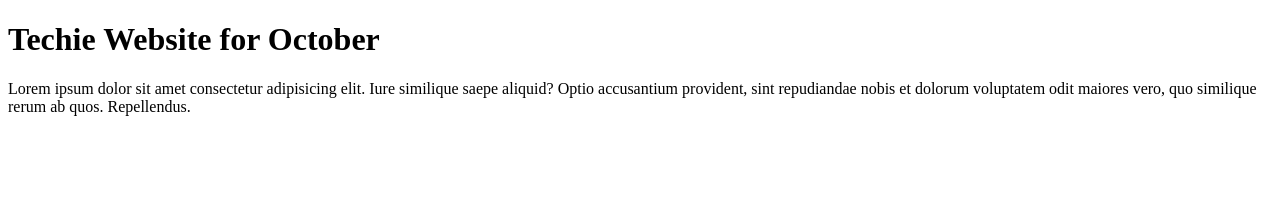
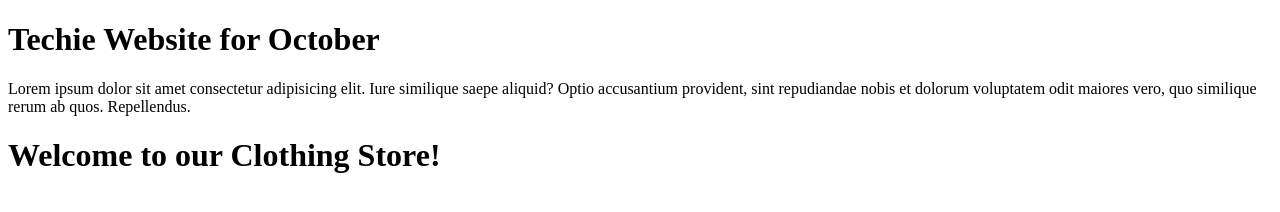
Before and after one commit to ChamodiePubudini/Hackie-Tech-website, a plain HTML site: page index.html in a window 1280 px wide. Drawn offline with Linux system fonts and the light colour scheme.

Commit message:
Welcome message

```diff
--- a/index.html
+++ b/index.html
@@ -10,5 +10,5 @@
  <h1>Techie Website for October</h1>
  <p>Lorem ipsum dolor sit amet consectetur adipisicing elit. Iure similique saepe aliquid? Optio accusantium provident, sint repudiandae nobis et dolorum voluptatem odit maiores vero, quo similique rerum ab quos. Repellendus.</p>
 </body>
-
+    <h1>Welcome to our Clothing Store!</h1>
 </html>
```
